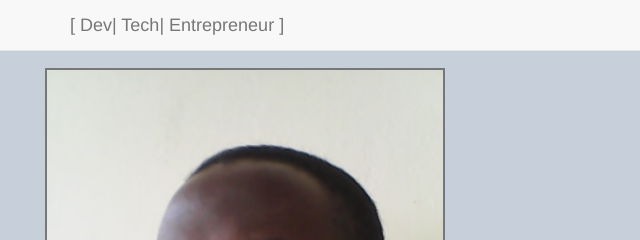
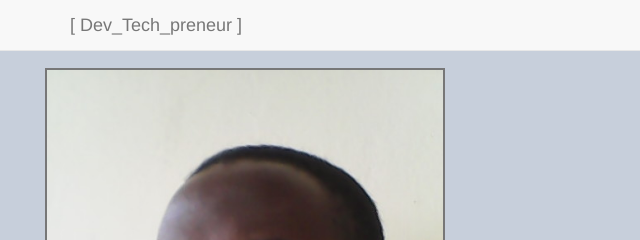
Before and after one commit to laudb/laudb.github.io, a plain HTML site: page index.html in a window 1280 px wide. Shown: the top 240 px of the page, 0-640 px from the left. Drawn offline with Linux system fonts and the light colour scheme.

```diff
--- a/index.html
+++ b/index.html
@@ -16,7 +16,7 @@
 	<div class="navbar navbar-default navbar-fixed-top">
 		<div class="container">
 
-			<a href="http://laudb.github.io" class ="navbar-brand">[ Dev| Tech| Entrepreneur ]</a>
+			<a href="http://laudb.github.io" class ="navbar-brand">[ Dev_Tech_preneur ]</a>
 			<button class="navbar-toggle" data-toggle="collapse" data-target=".navHeaderCollapse">
 				<span class = "icon-bar"></span>
 				<span class = "icon-bar"></span>
```
